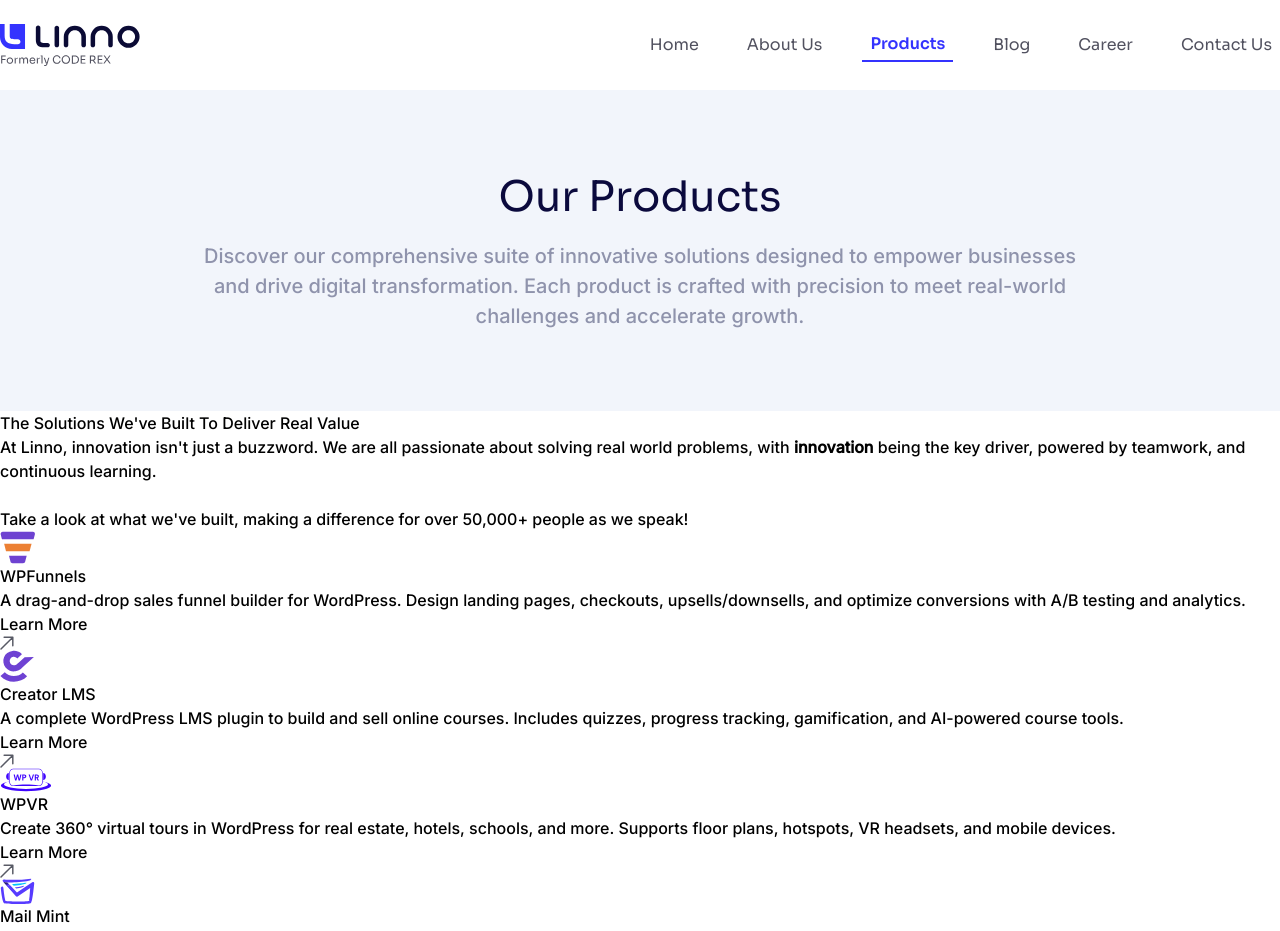
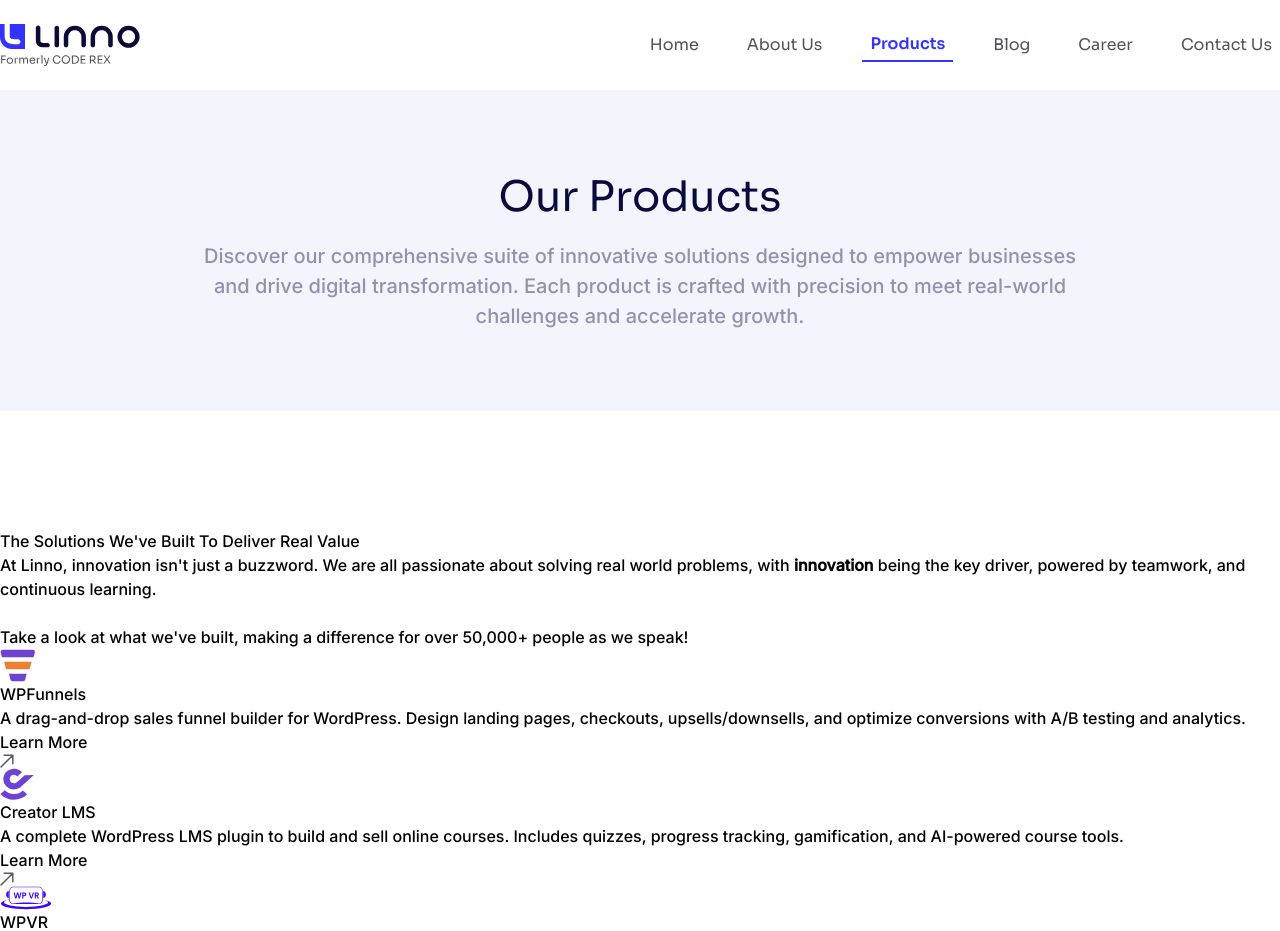
Before and after one commit to CODEREXLTD/Linno-website, a Next.js app: page /products in a window 1280 px wide. Shown: the top 931 px of the page. Built offline with nearby package versions, Linux system fonts and the light colour scheme.

Commit message:
fix the wrapper issue on products page

```diff
--- a/src/app/products/ProductsContent.jsx
+++ b/src/app/products/ProductsContent.jsx
@@ -62,7 +62,9 @@ const ProductsContent = () => {
 
             <main>
                 <ProductsHero />
-                <Products />
+                <section className='section-wrapper'>
+                    <Products />
+                </section>
             </main>
 
             <Footer />
```
